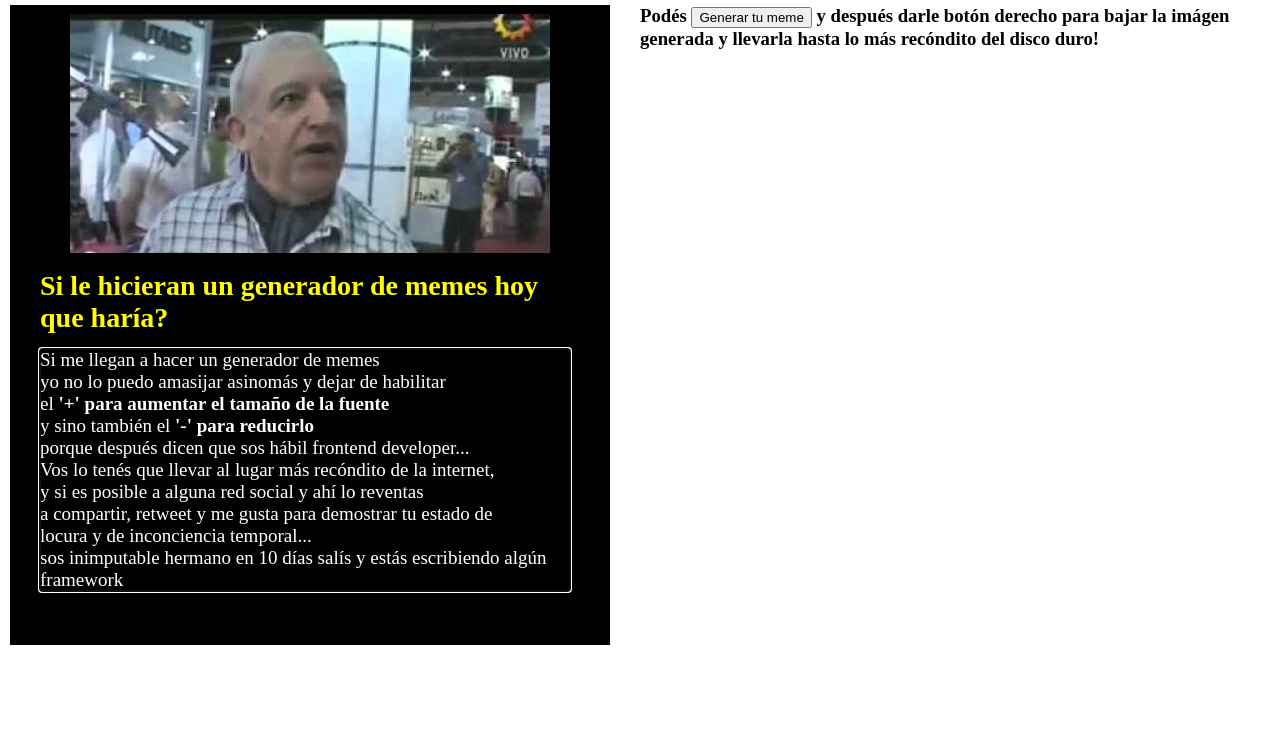
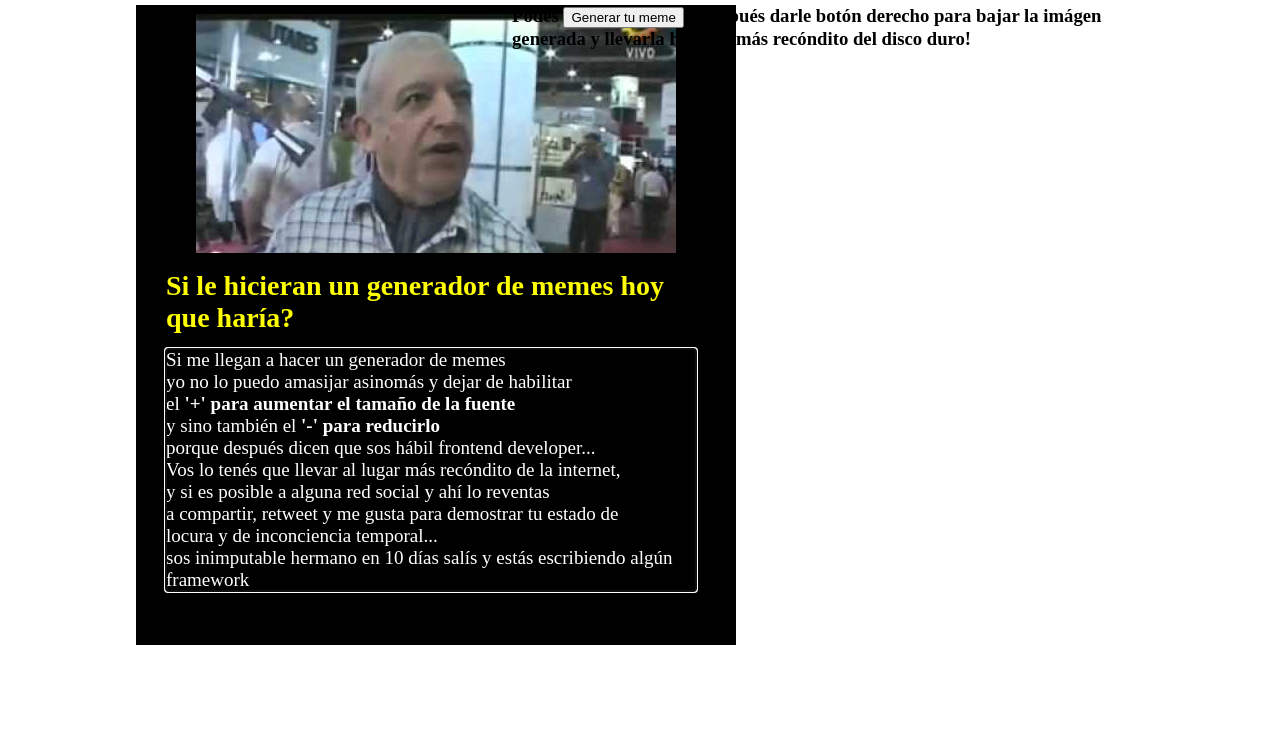
Before and after one commit to francisco-pinchentti/inimputable_meme, a plain HTML site: page index.html in a window 1280 px wide. Shown: the part 62-800 px from the top of the page. Drawn offline with Linux system fonts and the light colour scheme; files that its build step writes are made by us from their sources; files whose address does not match are found by name.

Commit message:
added some mediaqueries

```diff
--- a/public/styles.css
+++ b/public/styles.css
@@ -5,6 +5,7 @@ body {
 ul {
     list-style-type: none;
     margin: 0px;
+    padding: 0px;
 }
 
 .inimputable {
@@ -50,12 +51,23 @@ ul {
   font-weight: 600;
 }
 
-.half {
-  width: 50%;
+@media (max-width: 1280px) {
+  .half {
+    width: 80%;
+    margin: 0% 10%;
+  }
 }
 
-.exported-wrapper {
+@media (min-width: 1280px) {
+
+  .half {
+    width: 50%;
+  }
+
+  .exported-wrapper {
     position: absolute;
     top: 48px;
     right: 0px;
+  }
+
 }
```
Also changed, not shown: 1 other file.
